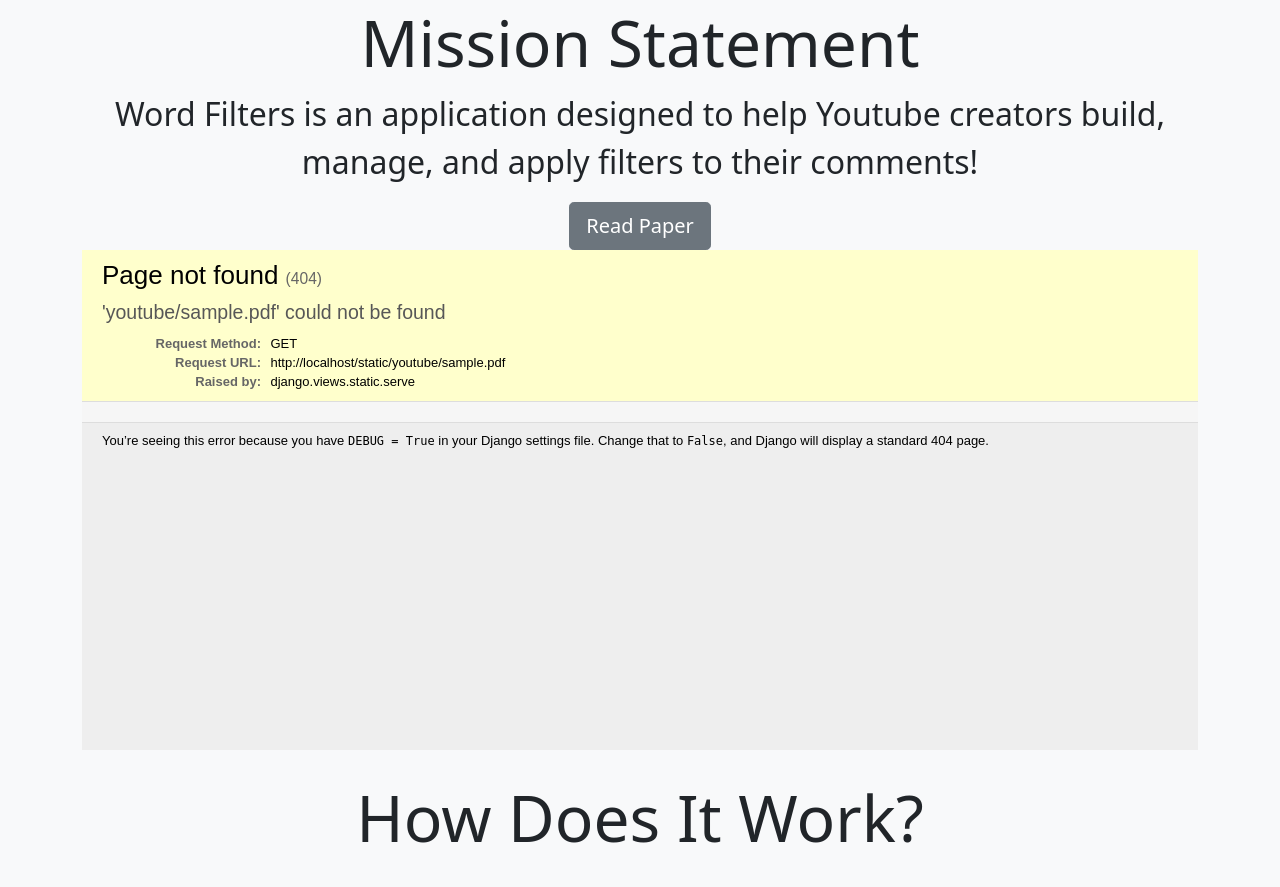
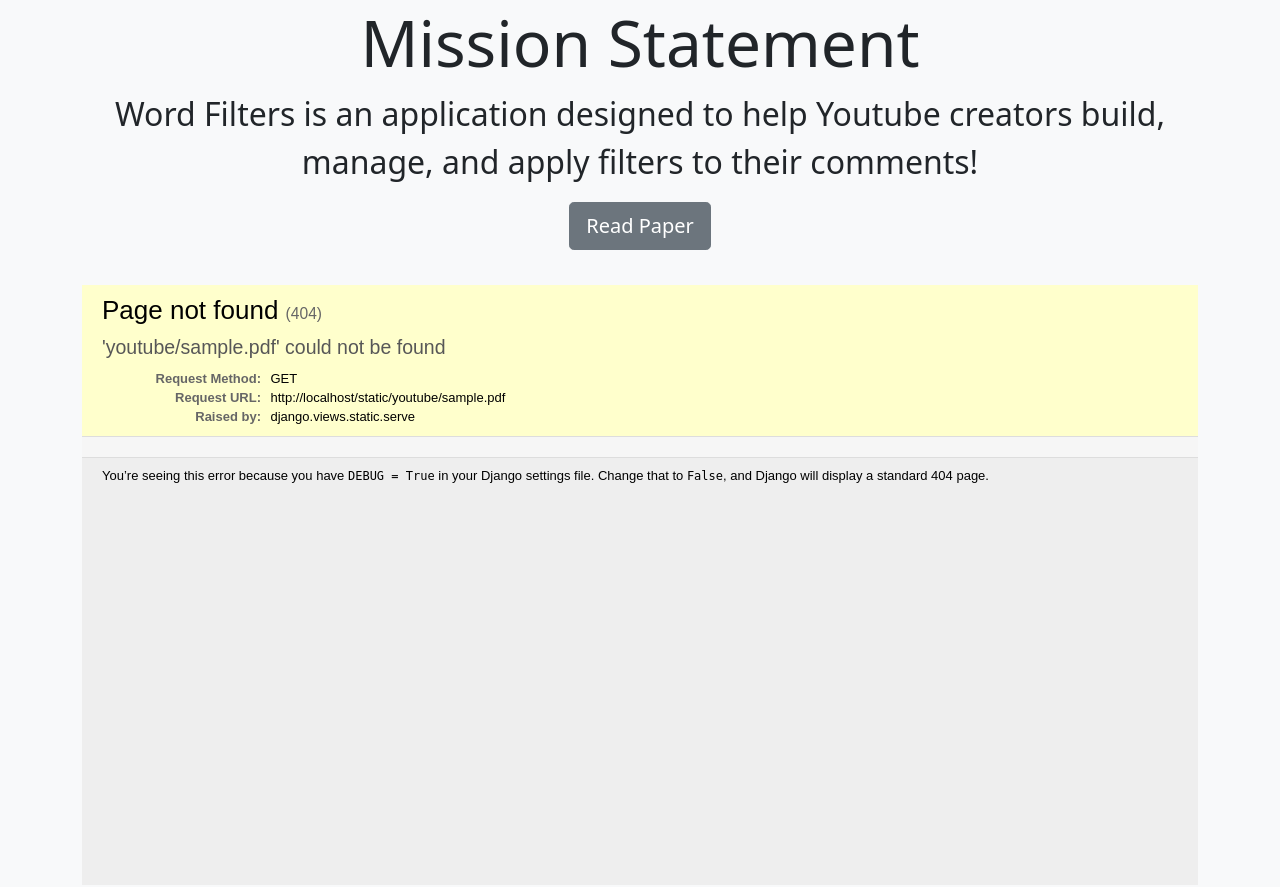
Before and after one commit to Social-Futures-Lab/FilterBuddy, a Django app: page / in a window 1280 px wide. Shown: the part 933-1820 px from the top of the page. Run offline with Django 3.2, Linux system fonts and the light colour scheme.

Commit message:
pdf preview 1

```diff
--- a/youtube/static/youtube/about.css
+++ b/youtube/static/youtube/about.css
@@ -19,8 +19,12 @@
   border: 0;
   width: 100%;
   height: 100%;
-  margin-top: 25px;
   /* margin-bottom: 50px; */
+}
+
+iframe {
+  margin-top: 35px;
+  margin-bottom: 50px;
 }
 
 .display-3 .display-4 {
@@ -29,6 +33,7 @@
 
 .btn-lg {
   padding: 0.5rem 1rem;
+  min-height: 3rem;
   font-size: 2rem;
   border-radius: 0.3rem;
 }
--- a/youtube/templates/youtube/about_us_new.html
+++ b/youtube/templates/youtube/about_us_new.html
@@ -38,12 +38,12 @@
             <p class="fs-2">Word Filters is an application designed to help Youtube creators build, manage, and apply filters to their comments!</p>
             <div class="col">
               <a href="https://www.cl.cam.ac.uk/teaching/1213/DiscMathII/Ch2.pdf" target="_blank" class="btn btn-secondary btn-lg">Read Paper</a>
-              <iframe src="{% static 'youtube/sample.pdf' %}" width="100%" height="500px" frameborder="0"></iframe>
+              <iframe src="{% static 'youtube/sample.pdf' %}" width="100%" height="600px" frameborder="0"></iframe>
             </div>
           </div>
           <br>
           <h2 class="display-3">How Does It Work?</h2>
-          <div class="row"  style="min-height: 600px; margin-bottom: 50px;">
+          <div class="row"  style="min-height: 600px;">
             <div class="embed-responsive embed-responsive-21by9 youtube">
               <iframe class="embed-responsive-item" src="https://www.youtube.com/embed/tgbNymZ7vqY?playlist=tgbNymZ7vqY&loop=1"></iframe>
             </div>
```
